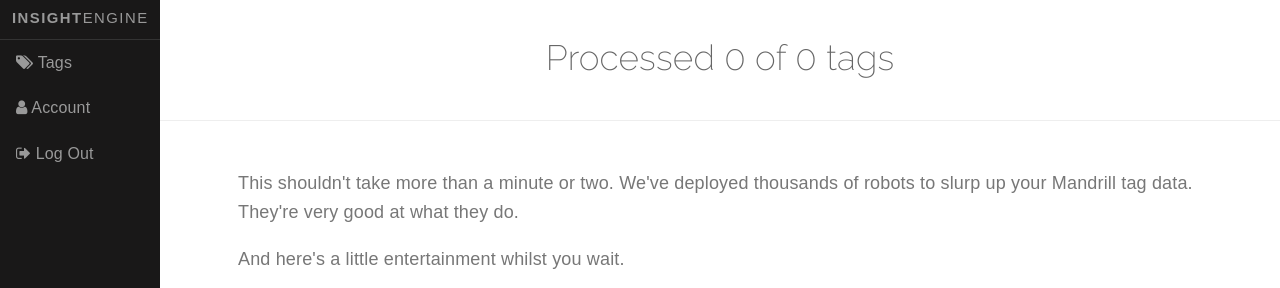
After one commit to kalenjordan/insightengine, a PHP site: template template/manage/import_tags.html.twig in a window 1280 px wide. The commit adds this page. Shown: the top 288 px of the page. Run offline with PHP 8.4, Linux system fonts and the light colour scheme; the template is opened without the code that fills it, so the values that code supplies are empty; style sheets or scripts are compiled from the project's sources; some libraries are stand-ins or nearby versions.

Commit message:
Import tags step in onboarding

```diff
--- a/code/Model/Mandrill.php
+++ b/code/Model/Mandrill.php
@@ -55,7 +55,8 @@ class Model_Mandrill
 
     public function fetchLastMessage($tag)
     {
-        $messages = $this->_getMandrillApi()->messages->search('*', null, null, array($tag), null, null, 1);
+        $dateFrom = \Carbon\Carbon::now()->subDays(90)->toDateString();
+        $messages = $this->_getMandrillApi()->messages->search('*', $dateFrom, null, array($tag), null, null, 1);
         if (! isset($messages[0])) {
             return null;
         }
--- a/index.php
+++ b/index.php
@@ -28,6 +28,7 @@ try {
         "$base/manage/fetch-tags"           => "Controller_Manage_FetchTags",
         "$base/manage/tag/(.*)/process"     => "Controller_Manage_ProcessTag",
         "$base/manage/toggle-tag/(.*)"      => "Controller_Manage_ToggleTag",
+        "$base/manage/import-tags"          => "Controller_Manage_ImportTags",
     ));
 } catch (Exception $e) {
     if ($local->getHideExceptions()) {
--- a/js/ui.js
+++ b/js/ui.js
@@ -59,13 +59,8 @@ InsightEngine_App = {
         tagElement.find('.signals .loading').show();
         tagElement.find('.signals .not-enough-data').hide();
 
-        $.ajax({
-            url: this.getBaseUrl() + '/manage/tag/' + tagId + '/process',
-            method: 'GET',
-            success: function(data) {
-                if (data.success) {
+        this.ajaxProcessMandrillTag(tagId, function(data) {
             tagElement.find('.signals .no-data').hide();
-                    tagElement.find('.signals .loading').fadeOut(function() {
             if (data.is_active) {
                 tagElement.removeClass('tag-inactive');
                 tagElement.find('.mandrill-tag-toggle').attr("checked", "checked");
@@ -77,8 +72,20 @@ InsightEngine_App = {
             tagElement.find('.signals .last-sent').addClass(data.last_sent_status);
             tagElement.find('.signals .last-sent').tooltipster('content', data.summary);
             tagElement.find('.signals .last-sent-amount').text(data.last_sent_friendly);
+
+            tagElement.find('.signals .loading').fadeOut(function() {
                 tagElement.find('.signals .last-sent').fadeIn();
             });
+        });
+    },
+
+    ajaxProcessMandrillTag: function(tagId, success) {
+        $.ajax({
+            url: this.getBaseUrl() + '/manage/tag/' + tagId + '/process',
+            method: 'GET',
+            success: function(data) {
+                if (data.success) {
+                    success(data);
                 } else {
                     console.log("Problem refreshing tag");
                     console.log(data.error_message);
@@ -139,10 +146,7 @@ InsightEngine_App = {
         $('.status-checking').fadeOut(function() {
             $('.status-success .mandrill-username').text(data.username);
             $('.status-success').fadeIn();
-            setTimeout(function() {
-                self.animateStep('.signup-step-2', '.signup-step-3')
             self.fetchTags();
-            }, 1000);
         });
     },
 
@@ -155,9 +159,7 @@ InsightEngine_App = {
 
             success: function(data) {
                 if (data.success) {
-                    setTimeout(function() {
-                        window.location = self.getBaseUrl() + '/manage/';
-                    }, 2000);
+                    window.location = self.getBaseUrl() + '/manage/import-tags';
                 } else {
                     alert("Problem loading tags");
                 }
--- a/skin/scss/main.scss
+++ b/skin/scss/main.scss
@@ -148,17 +148,10 @@
             }
         }
 
-        .refresh {
-            display: none;
-            position: absolute;
-            bottom: 1px;
-            right: 5px;
-            font-size: 81%;
-        }
-
         &:hover {
-            .refresh {
-                display: block;
+            .refresh-tag {
+                display: inline !important;
+                color: rgb(119, 119, 119);
             }
         }
     }
@@ -172,8 +165,12 @@
     }
 }
 
-.marketing.manage-tags {
+.marketing.manage-tags .content {
     max-width: 768px;
+    @media (min-width: 1280px) {
+        max-width: 1028px;
+    }
+
     margin-left: auto;
     margin-right: auto;
 }
--- /dev/null
+++ b/template/manage/import_tags.html.twig
@@ -0,0 +1,48 @@
+{% extends 'manage/_base.html.twig' %}
+
+{% block title %}Import Tags | InsightEngine{% endblock %}
+
+{% block content %}
+    <div class="hero border-bottom">
+        <div class="hero-titles">
+            <h2 class="hero-tagline">
+                Processed <span class="completed-count">0</span> of <span class="total_count">{{ tags|length }}</span> tags
+            </h2>
+        </div>
+    </div>
+
+    <div class="marketing manage-tags marketing-last">
+        <div class="content">
+            <p>
+                This shouldn't take more than a minute or two.  We've deployed thousands
+                of robots to slurp up your Mandrill tag data.  They're very good at what they do.
+            </p>
+            <p>
+                And here's a little entertainment whilst you wait.
+            </p>
+            <p style="text-align: center">
+                <iframe width="560" height="315" src="https://www.youtube.com/embed/gAYL5H46QnQ" frameborder="0" allowfullscreen></iframe>
+            </p>
+        </div> <!-- .content -->
+    </div>
+
+    {% for tag in tags %}
+        <script>
+            var totalTagCount = {{ tags|length }}
+            document.addEventListener('DOMContentLoaded', function() {
+                InsightEngine_App.ajaxProcessMandrillTag({{ tag.tag_id }}, function() {
+                    var element = $('.completed-count');
+                    var count = parseInt(element.text());
+                    count++;
+
+                    console.log("Incrementing count from " + element.text() + " to " + count);
+                    element.text(count);
+                    if (count == totalTagCount) {
+                        window.location = InsightEngine_Data.base_url + '/manage/';
+                    }
+                });
+            }, false);
+        </script>
+    {% endfor %}
+
+{% endblock %}
--- a/template/manage/tags.html.twig
+++ b/template/manage/tags.html.twig
@@ -20,7 +20,7 @@
         </p>
         <div class="pure-g">
             {% for tag in tags %}
-                <div id="tag-{{ tag.tag_id }}" class="tag pure-u-1 pure-u-md-1-2 {{ tag.is_active ? "tag-active" : "tag-inactive"}}">
+                <div id="tag-{{ tag.tag_id }}" class="tag pure-u-1 pure-u-xl-1-2 {{ tag.is_active ? "tag-active" : "tag-inactive"}}">
                     <div class="tag-inner ">
                         <div class="switch">
                             <input id="{{ tag.tag_id }}" class="cmn-toggle cmn-toggle-round mandrill-tag-toggle" type="checkbox" {{ tag.is_active ? "checked='checked'" : "" }}>
@@ -31,6 +31,7 @@
                                 <i class="fa fa-ellipsis-h" ></i>
                             </div>
                             <div class="last-sent tooltip {{ tag_model.lastSentStatus(tag) }}" style="display: {{ tag.send_count_30_days > 10 ? "block" : "none" }};" title="{{ tag_model.getSummary(tag) }}">
+                                <a href="javascript:InsightEngine_App.refreshMandrillTag('{{ tag.tag_id }}');" style="display: none;" class="refresh-tag"><i class="fa fa-refresh"></i></a>
                                 <span class="last-sent-amount">{{ tag_model.formatLastSent(tag.last_sent) }}</span>
                             </div>
                             <div class="tooltip not-enough-data" style="display: {{ tag.send_count_30_days == null or tag.send_count_30_days > 10 ? "none" : "block" }};" title="Not enough data yet.  {{ tag.send_count_30_days }} emails sent in last 30 days">
@@ -39,9 +40,6 @@
                             <div class="loading" style="display: none;">
                                 <i class="fa fa-spinner fa-pulse"></i>
                             </div>
-                        </div>
-                        <div class="refresh">
-                            <a href="javascript:InsightEngine_App.refreshMandrillTag('{{ tag.tag_id }}');"><i class="fa fa-refresh"></i></a>
                         </div>
                         <div class="description tooltip"  title="{{ tag.tag }}<br>{{ tag.tag_subject }}">
                             <div class="tag-title">{{ tag.tag }}</div>
```
Also changed, not shown: code/Controller/Manage/ImportTags.php (added, +27 -0 lines). Lines whose indentation alone changed are shown as unchanged.
